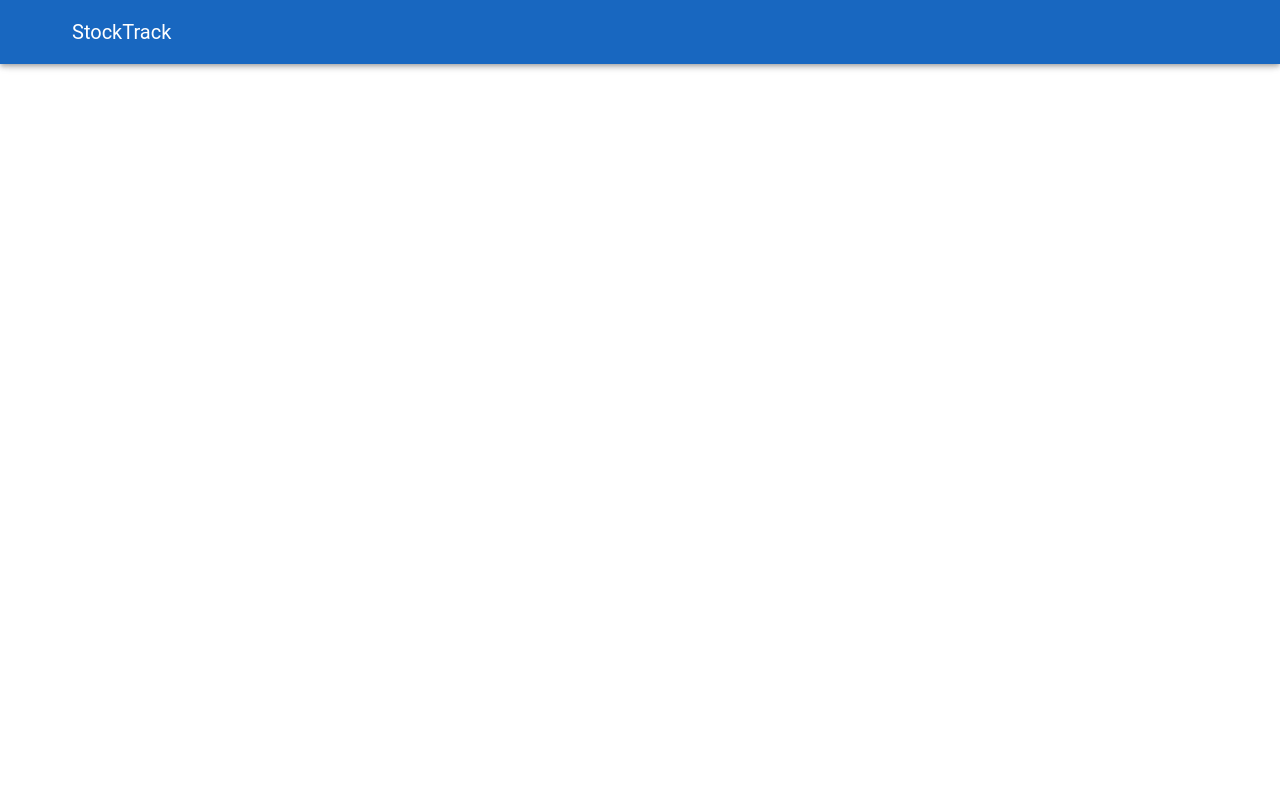
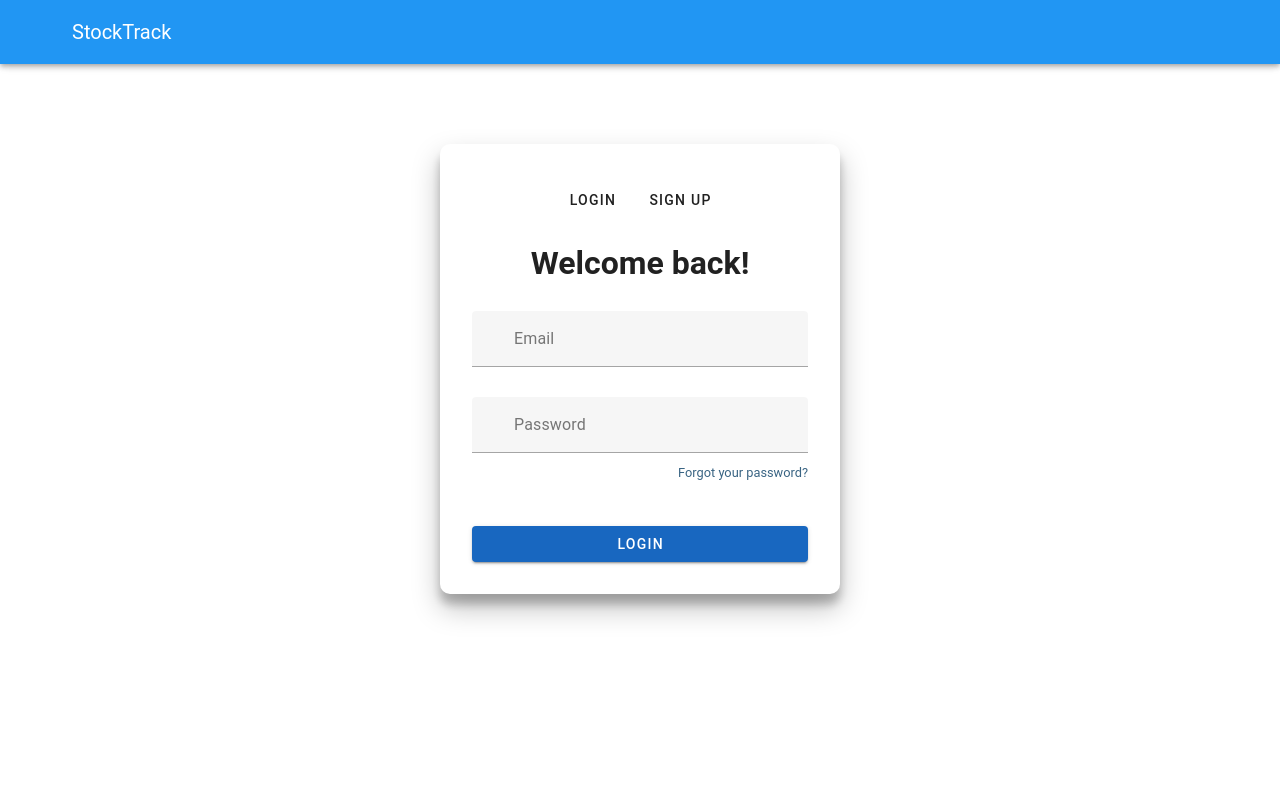
Before and after one commit to kalynstricklin/stock-track499-frontend, a Vue app: page /auth/account in a window 1280 px wide. Shown: the top 800 px of the page. Built offline with nearby package versions, Linux system fonts and the light colour scheme; no server answers.

Commit message:
fixed navbar changed v-app to v-toolbar

```diff
--- a/src/App.vue
+++ b/src/App.vue
@@ -1,9 +1,8 @@
 <template>
   <v-app>
+    <NavbarComponent />
 
-    <NavbarComponent />
     <v-main class="mx-4 mb-4">
-
       <router-view/>
     </v-main>
   </v-app>
@@ -11,7 +10,6 @@
 
 <script>
 import NavbarComponent from './components/NavbarComponent.vue'
-
 
 export default {
   name: 'App',
--- a/src/components/NavbarComponent.vue
+++ b/src/components/NavbarComponent.vue
@@ -1,22 +1,17 @@
 <template>
-  <v-app>
-    <v-app-bar color="primary" prominent>
+  <v-toolbar>
+    <v-app-bar color="info" dark short app>
       <v-app-bar-nav-icon @click.stop="drawer = !drawer"></v-app-bar-nav-icon>
-
       <v-app-bar-title>StockTrack</v-app-bar-title>
-
       <v-spacer></v-spacer>
-
-      <v-btn icon="mdi-dots-vertical" variant="text"></v-btn>
+      <v-btn icon @click="menuAction">
+        <v-icon>mdi-dots-vertical</v-icon>
+      </v-btn>
     </v-app-bar>
 
+
     <!--nav menu-->
-    <v-navigation-drawer
-      v-model="drawer"
-      :location="$vuetify.display ? 'left' : undefined"
-      temporary
-      app
-    >
+    <v-navigation-drawer v-model="drawer" app>
       <v-list>
         <v-list-item prepend-icon="mdi-view-dashboard" title="Dashboard" :to="{ path: '/dashboard' }"></v-list-item>
         <v-list-item prepend-icon="mdi-clipboard-list-outline" title="Inventory" :to="{ path: '/inventory' }"></v-list-item>
@@ -26,7 +21,8 @@
         <v-list-item prepend-icon="mdi-cog" title="Settings" :to="{ path: '/settings' }"></v-list-item>
       </v-list>
     </v-navigation-drawer>
-  </v-app>
+
+  </v-toolbar>
 </template>
 
 
```
